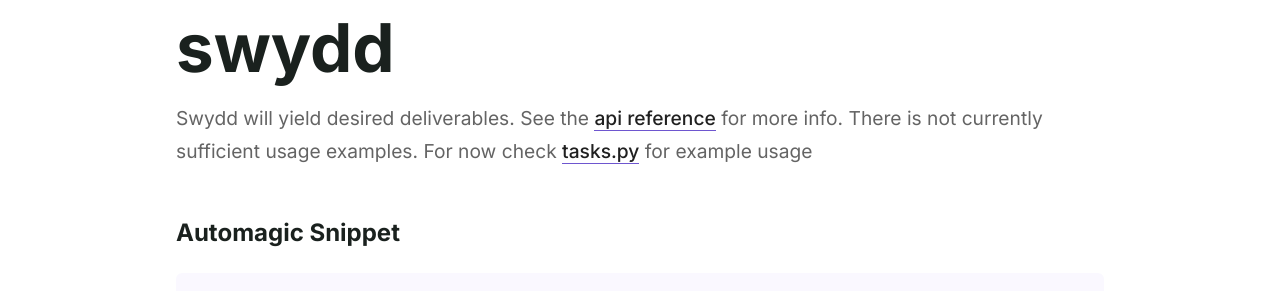
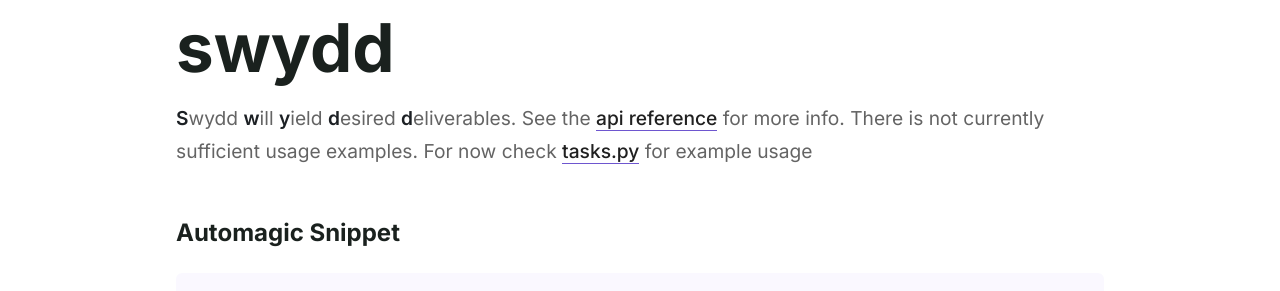
Before and after one commit to daylinmorgan/swydd, a Sphinx documentation site: the page built from docs/source/index.rst, in a window 1280 px wide. Shown: the part 197-488 px from the top of the page. Built offline with Sphinx 7.4.7, drawn with Linux system fonts in a browser that asks for light colours.

Commit message:
docs: add highlights

```diff
--- a/docs/source/index.rst
+++ b/docs/source/index.rst
@@ -6,7 +6,7 @@ swydd
 
 .. rst-class:: lead
 
-    Swydd will yield desired deliverables.
+    **S**\ wydd **w**\ ill **y**\ ield **d**\ esired **d**\ eliverables.
     See the `api reference </api.html>`_ for more info.
     There is not currently sufficient usage examples.
     For now check `tasks.py <https://github.com/daylinmorgan/swydd/blob/main/tasks.py>`_ for example usage
```
